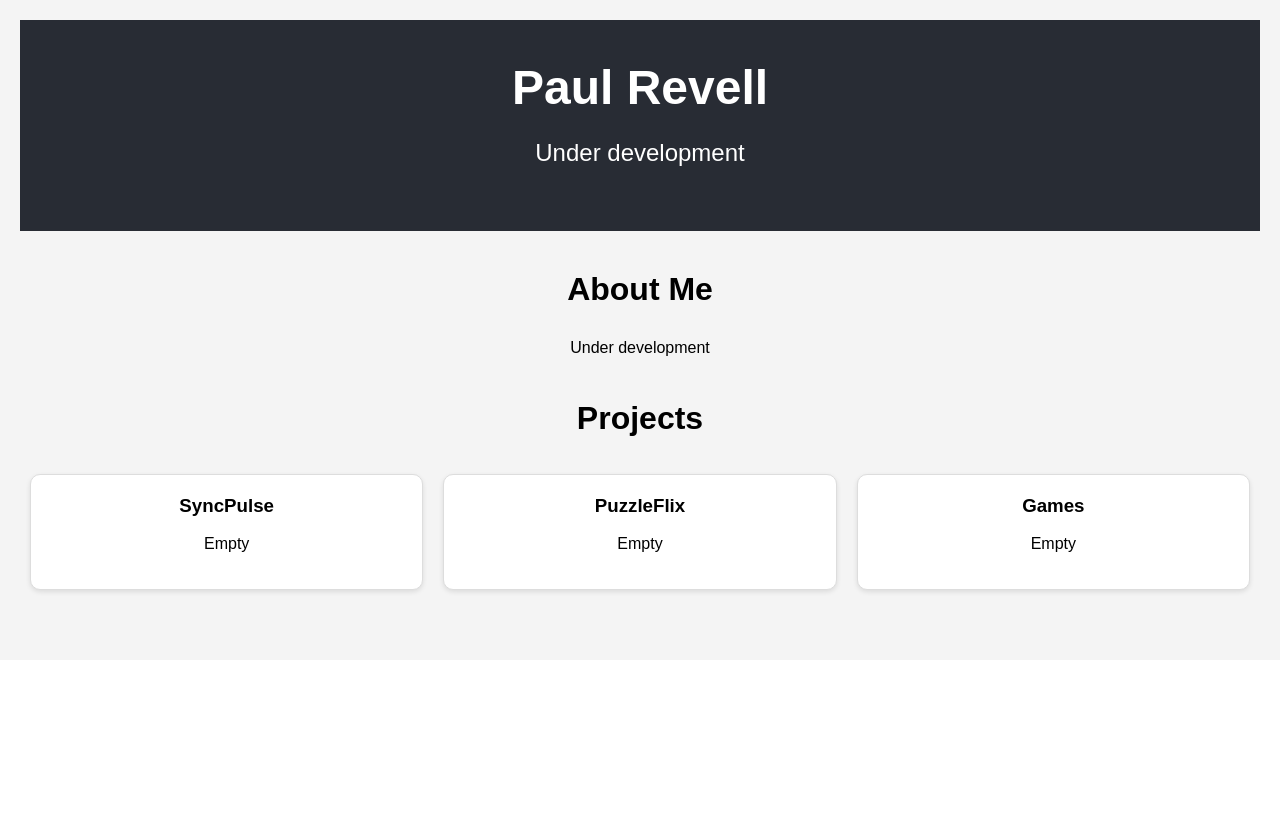
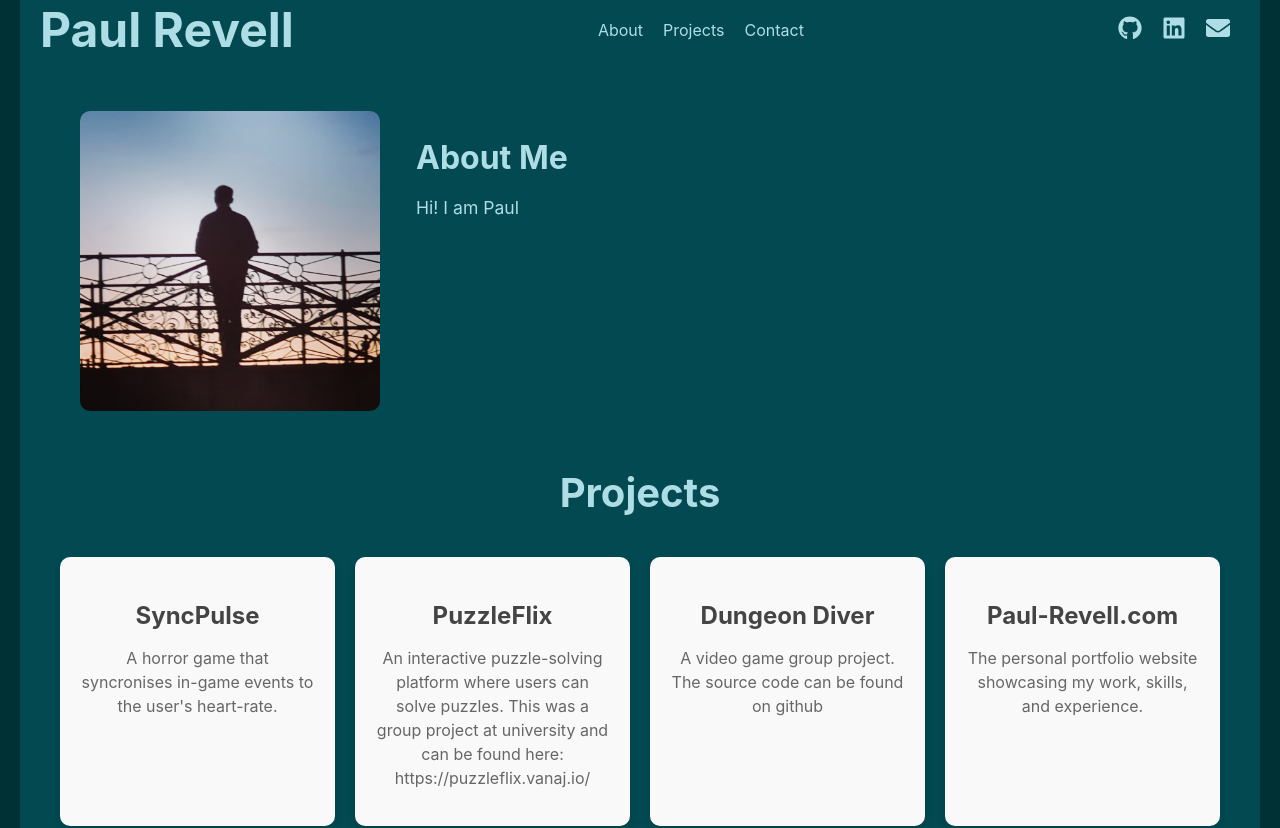
Before and after one commit to PaulRevell/PaulRevell.github.io, a React (Create React App) app in the folder paul-revell/: page / in a window 1280 px wide. Shown: the top 828 px of the page. Before the commit the page ends 800 px from the top, so only its background shows below. Built offline with nearby package versions, Linux system fonts and the light colour scheme.

Commit message:
basic page

```diff
--- a/paul-revell/package.json
+++ b/paul-revell/package.json
@@ -9,6 +9,7 @@
     "@testing-library/user-event": "^13.5.0",
     "react": "^18.3.1",
     "react-dom": "^18.3.1",
+    "react-icons": "^5.3.0",
     "react-scripts": "5.0.1",
     "web-vitals": "^2.1.4"
   },
--- a/paul-revell/public/index.html
+++ b/paul-revell/public/index.html
@@ -7,7 +7,7 @@
     <meta name="theme-color" content="#000000" />
     <meta
       name="description"
-      content="Web site created using create-react-app"
+      content="Paul Revell"
     />
     <link rel="apple-touch-icon" href="%PUBLIC_URL%/logo192.png" />
     <!--
@@ -24,7 +24,7 @@
       work correctly both with client-side routing and a non-root public URL.
       Learn how to configure a non-root public URL by running `npm run build`.
     -->
-    <title>React App</title>
+    <title>Paul Revell</title>
   </head>
   <body>
     <noscript>You need to enable JavaScript to run this app.</noscript>
--- a/paul-revell/src/App.css
+++ b/paul-revell/src/App.css
@@ -1,79 +1,167 @@
 /* src/App.css */
 
-body {
-  margin: 0;
-  font-family: Arial, sans-serif;
+
+/* Body */
+.App {
+  padding-left: 20px;
+  padding-right: 20px;
+  max-width: 1200px;
+  margin: 0 auto;
+  background-color: #034951;
 }
 
-.App {
-  text-align: center;
-  padding: 20px;
-  background-color: #f4f4f4;
+body {
+  background-color: #003135;
 }
 
-.header {
-  background-color: #282c34;
-  color: white;
-  padding: 40px 0;
+@media (max-width: 768px) {
+  .App {
+    padding-left: 10px;
+    padding-right: 10px;
+  }
 }
 
-.header h1 {
-  margin: 0;
-  font-size: 3rem;
+/* About */
+
+.about {
+  padding-top: 2rem;
+  padding-left: 20px;
+  padding-right: 20px;
+
+  color: #AEDDE5;
 }
 
-.header p {
-  font-size: 1.5rem;
+.about-container {
+  display: flex;
+  align-items: flex-start; /* Vertically aligns items */
+  justify-content: space-between; /* Space between image and text */
+  gap: 20px; /* Adds some space between the image and text */
+  padding: 20px;
 }
 
-.about,
-.projects {
-  margin: 40px 0;
+.about-image img {
+  max-width: 100%;
+  height: auto;
+  border-radius: 10px; /* Optional: Add rounded corners to the image */
+  width: 300px; /* Adjust the width based on your preference */
 }
 
-.about h2,
-.projects h2 {
-  font-size: 2rem;
+.about-text {
+  padding-left: 1rem;
+  flex: 1; /* Makes the text take up the remaining space */
 }
 
-.about p {
-  max-width: 600px;
-  margin: 0 auto;
+.about-text h2 {
+  font-size: 2rem;
+  margin-bottom: 10px;
+}
+
+.about-text p {
+  font-size: 1.1rem;
   line-height: 1.6;
 }
 
-.project-list {
-  display: flex;
-  justify-content: space-around;
-  /* flex-wrap: wrap; */
+/* Projects */
+/* Center the header */
+.projects-header {
+  text-align: center;
+  font-size: 2.5rem;
+  margin-bottom: 20px;
+  color: #AEDDE5;
 }
 
+/* Styling the project list container */
+.project-list {
+  display: grid;
+  grid-template-columns: repeat(auto-fit, minmax(250px, 1fr));
+  gap: 20px;
+  padding: 20px;
+}
+
+/* Each project item styling */
 .project-item {
-  background-color: white;
+  background-color: #f9f9f9;
   padding: 20px;
-  margin: 10px;
-  width: 30%;
-  border: 1px solid #ddd;
   border-radius: 10px;
-  box-shadow: 0 2px 5px rgba(0, 0, 0, 0.1);
+  box-shadow: 0 4px 8px rgba(0, 0, 0, 0.1);
+  text-align: center;
 }
 
 .project-item h3 {
-  margin-top: 0;
+  margin-bottom: 10px;
+  font-size: 1.5rem;
+  color: #444;
 }
 
-.project-item a {
-  color: #61dafb;
-  text-decoration: none;
+.project-item p {
+  font-size: 1rem;
+  color: #666;
+  line-height: 1.5;
 }
 
-.project-item a:hover {
-  text-decoration: underline;
+/* Contact */
+.contact-details {
+  text-align: center; /* Center the contact details */
+  margin-top: 20px; /* Space between header and contact details */
 }
 
+.contact-item {
+  font-size: 1.2rem; /* Adjust font size */
+  color: #AEDDE5; /* Color for text */
+  margin: 10px 0; /* Vertical spacing between items */
+}
+
+.contact-item a {
+  color: #007bff; /* Color for links */
+  text-decoration: none; /* Remove underline from links */
+}
+
+.contact-item a:hover {
+  text-decoration: underline; /* Underline on hover */
+}
+
+
+/* Navigation bar */
+.nav-bar {
+  display: flex;
+  justify-content: space-between;
+  align-items: center;
+  /* padding: 10px 20px; */
+  /* background-color: #333; */
+  color: #AEDDE5;
+}
+
+.nav-logo h1 {
+  margin: 0;
+  font-size: 3rem;
+  font-weight: bold;
+}
+
+.nav-pages ul, .nav-links ul {
+  list-style: none;
+  display: flex;
+  margin: 0;
+  padding: 0;
+}
+
+.nav-pages ul li, .nav-links ul li {
+  margin: 0 10px;
+}
+
+.nav-pages ul li a, .nav-links ul li a {
+  color: #AEDDE5;
+  text-decoration: none;
+  font-size: 16px;
+  transition: color 0.3s;
+}
+
+.nav-pages ul li a:hover, .nav-links ul li a:hover {
+  color: #964834;
+}
+
+/* Make the navigation bar responsive */
 @media (max-width: 768px) {
-  .project-item {
-    width: 100%;
-    margin-bottom: 20px;
+  .nav-pages ul, .nav-links ul {
+    flex-direction: column;
   }
 }
--- a/paul-revell/src/App.js
+++ b/paul-revell/src/App.js
@@ -4,16 +4,18 @@ import './App.css';
 
 // Components
 
-import Header from './components/Header';
+import Navbar from './components/Navbar';
 import About from './components/About';
 import Projects from './components/Projects';
+import Contact from './components/Contact';
 
 function App() {
   return (
     <div className="App">
-      <Header />
+      <Navbar />
       <About />
       <Projects />
+      <Contact />
     </div>
   );
 }
--- a/paul-revell/src/components/About.js
+++ b/paul-revell/src/components/About.js
@@ -3,11 +3,18 @@ import React from 'react';
 
 const About = () => {
   return (
-    <section className="about">
-      <h2>About Me</h2>
-      <p>
-        Under development
-      </p>
+    <section className="about" id="about">
+      <div className="about-container">
+        <div className="about-image">
+          <img src="portrait.png" alt="About Me" />
+        </div>
+        <div className="about-text">
+          <h2>About Me</h2>
+          <p>
+            Hi! I am Paul
+          </p>
+        </div>
+      </div>
     </section>
   );
 };
--- /dev/null
+++ b/paul-revell/src/components/Contact.js
@@ -0,0 +1,25 @@
+import React from 'react';
+
+const Contact = () => {
+  return (
+    <section className="contact" id="contact">
+      <h2 className="projects-header">Contact Me</h2>
+      <div className="contact-details">
+        <div className="contact-item">
+          <strong>Paul Revell</strong>
+        </div>
+        <div className="contact-item">
+          <strong>Email:</strong> <a href="mailto:paul@paul-revell.com">paul@paul-revell.com</a>
+        </div>
+        <div className="contact-item">
+          <strong>Phone:</strong> +44 7399 600 394
+        </div>
+        {/* <div className="contact-item">
+          <strong>LinkedIn:</strong> <a href="https://linkedin.com/in/" target="_blank" rel="noopener noreferrer">linkedin.com/in/your-profile</a>
+        </div> */}
+      </div>
+    </section>
+  );
+};
+
+export default Contact;
--- a/paul-revell/src/components/Header.js
+++ /dev/null
@@ -1,13 +0,0 @@
-// src/components/Header.js
-import React from 'react';
-
-const Header = () => {
-  return (
-    <header className="header">
-      <h1>Paul Revell</h1>
-      <p>Under development</p>
-    </header>
-  );
-};
-
-export default Header;
--- /dev/null
+++ b/paul-revell/src/components/Navbar.js
@@ -0,0 +1,53 @@
+// src/components/Navbar.js
+import React from 'react';
+
+import { FaGithub, FaLinkedin, FaEnvelope } from 'react-icons/fa';
+
+const Navbar = () => {
+  // remember add smooth scrolling
+  return (
+
+    <nav className="nav-bar">
+
+      <div className="nav-logo">
+
+        <h1>Paul Revell</h1>
+
+      </div>
+
+      <div className="nav-pages">
+
+        <ul>
+          {/* <li><a href="#home">Home</a></li> */}
+          <li><a href="#about">About</a></li>
+          <li><a href="#about">Projects</a></li>
+          <li><a href="#contact">Contact</a></li>
+        </ul>
+
+      </div>
+
+      <div className="nav-links">
+        <ul>
+          <li>
+            <a href="https://github.com/PaulRevell" target="_blank" rel="noopener noreferrer">
+              <FaGithub size={24} /> {/* GitHub Icon */}
+            </a>
+          </li>
+          <li>
+            <a href="https://linkedin.com" target="_blank" rel="noopener noreferrer">
+              <FaLinkedin size={24} /> {/* LinkedIn Icon */}
+            </a>
+          </li>
+          <li>
+            <a href="mailto:paul@paul-revell.com" className="email-button">
+              <FaEnvelope size={24} /> {/* Email Icon */}
+            </a>
+          </li>
+        </ul>
+      </div>
+
+    </nav>
+  );
+};
+
+export default Navbar;
--- a/paul-revell/src/components/Projects.js
+++ b/paul-revell/src/components/Projects.js
@@ -1,22 +1,25 @@
-// src/components/Projects.js
 import React from 'react';
 
 const Projects = () => {
   return (
-    <section className="projects">
-      <h2>Projects</h2>
+    <section className="projects" id="projects">
+      <h2 className="projects-header">Projects</h2>
       <div className="project-list">
         <div className="project-item">
           <h3>SyncPulse</h3>
-          <p>Empty</p>
+          <p>A horror game that syncronises in-game events to the user's heart-rate.</p>
         </div>
         <div className="project-item">
           <h3>PuzzleFlix</h3>
-          <p>Empty</p>
+          <p>An interactive puzzle-solving platform where users can solve puzzles. This was a group project at university and can be found here: https://puzzleflix.vanaj.io/</p>
         </div>
         <div className="project-item">
-          <h3>Games</h3>
-          <p>Empty</p>
+          <h3>Dungeon Diver</h3>
+          <p>A video game group project. The source code can be found on github</p>
+        </div>
+        <div className="project-item">
+          <h3>Paul-Revell.com</h3>
+          <p>The personal portfolio website showcasing my work, skills, and experience.</p>
         </div>
       </div>
     </section>
```
Also changed, not shown: paul-revell/public/manifest.json, paul-revell/public/portrait.png (added), 9 other files (tests, documents, lock files or other folders).
